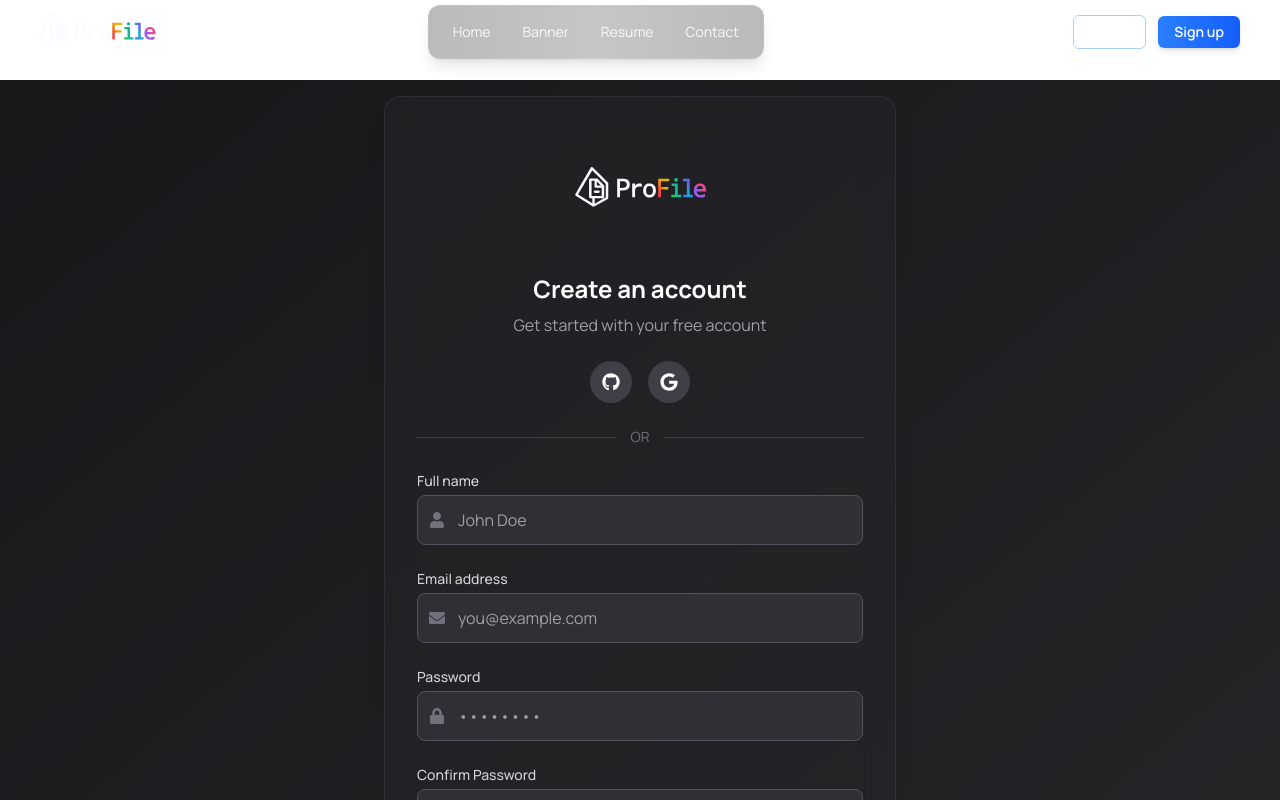
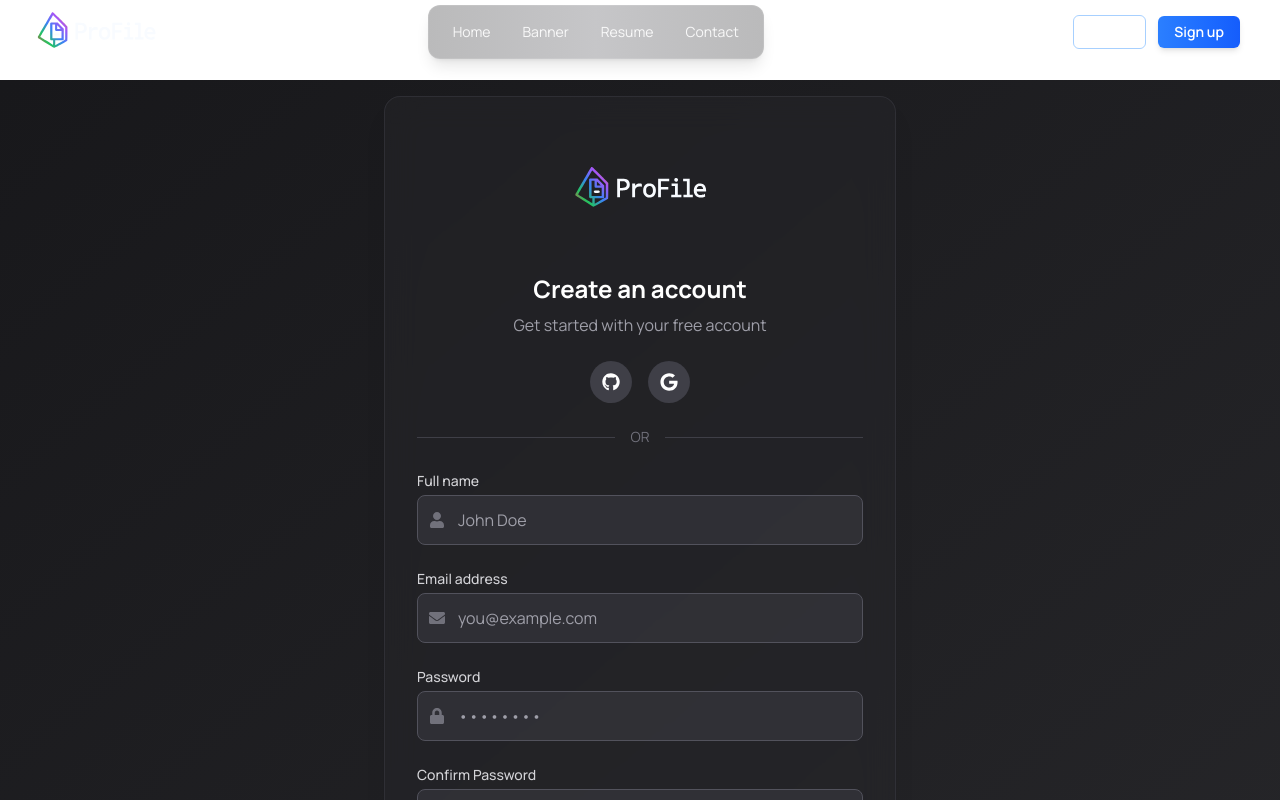
Before and after one commit to efpatti/ProFile, a Next.js app: page /auth/sign-up in a window 1280 px wide. Shown: the top 800 px of the page. Built offline with nearby package versions, Linux system fonts and the light colour scheme; no server answers; the database is empty.

Commit message:
refactor(logo): use single gradient for triangle, all letters now white for improved clarity

```diff
--- a/src/components/LogoSVG.tsx
+++ b/src/components/LogoSVG.tsx
@@ -1,17 +1,18 @@
 const colors = [
- "#ef4444", // 0
- "#f97316", // 1
- "#eab308", // 2
- "#22c55e", // 3
- "#14b8a6", // 4
- "#10b981", // 5
- "#3b82f6", // 6
- "#06b6d4", // 7
- "#6366f1", // 8
- "#a855f7", // 9
- "#8b5cf6", // 10
- "#ec4899", // 11
+ "#ef4444", // 0 - vermelho
+ "#f97316", // 1 - laranja
+ "#eab308", // 2 - amarelo
+ "#22c55e", // 3 - verde
+ "#14b8a6", // 4 - ciano
+ "#10b981", // 5 - verde-água
+ "#3b82f6", // 6 - azul
+ "#06b6d4", // 7 - azul claro
+ "#6366f1", // 8 - roxo claro
+ "#a855f7", // 9 - roxo
+ "#8b5cf6", // 10 - roxo escuro
+ "#ec4899", // 11 - rosa
 ] as const;
+
 const LogoSVG = ({ className }: { className?: string }) => (
  <svg
   version="1.0"
@@ -23,32 +24,20 @@ const LogoSVG = ({ className }: { className?: string }) => (
   className={className}
  >
   <defs>
-   <linearGradient id="letterFGradient" x1="0%" y1="0%" x2="100%" y2="100%">
-    <stop offset="20%" stopColor={colors[0]} /> {/* Vermelho */}
-    <stop offset="40%" stopColor={colors[1]} /> {/* Laranja */}
-    <stop offset="60%" stopColor={colors[2]} /> {/* Amarelo */}
-   </linearGradient>
-   <linearGradient id="letterIGradient" x1="0%" y1="0%" x2="100%" y2="100%">
-    <stop offset="20%" stopColor={colors[3]} /> {/* Verde */}
-    <stop offset="40%" stopColor={colors[4]} /> {/* Ciano */}
-    <stop offset="60%" stopColor={colors[5]} /> {/* Verde-água */}
-   </linearGradient>
-   <linearGradient id="letterLGradient" x1="0%" y1="0%" x2="100%" y2="100%">
-    <stop offset="20%" stopColor={colors[6]} /> {/* Azul */}
-    <stop offset="40%" stopColor={colors[7]} /> {/* Azul claro */}
-    <stop offset="60%" stopColor={colors[8]} /> {/* Roxo claro */}
-   </linearGradient>
-   <linearGradient id="letterEGradient" x1="0%" y1="0%" x2="100%" y2="100%">
-    <stop offset="20%" stopColor={colors[9]} /> {/* Roxo */}
-    <stop offset="40%" stopColor={colors[10]} /> {/* Roxo escuro */}
-    <stop offset="60%" stopColor={colors[11]} /> {/* Rosa */}
+   {/* Gradiente para o triângulo com 5 cores */}
+   <linearGradient id="triangleGradient" x1="0%" y1="0%" x2="100%" y2="100%">
+    <stop offset="0%" stopColor={colors[0]} /> {/* Vermelho */}
+    <stop offset="25%" stopColor={colors[3]} /> {/* Verde */}
+    <stop offset="50%" stopColor={colors[6]} /> {/* Azul */}
+    <stop offset="75%" stopColor={colors[9]} /> {/* Roxo */}
+    <stop offset="100%" stopColor={colors[2]} /> {/* Amarelo */}
    </linearGradient>
   </defs>
   <g
    transform="translate(0.000000,1024.000000) scale(0.100000,-0.100000)"
    stroke="none"
   >
-   {/* Primeira parte do logo - mantendo branco */}
+   {/* Triângulo com gradiente de 5 cores */}
    <path
     d="M2012 6523 c-21 -8 -59 -71 -399 -653 -182 -311 -391 -668 -465 -795
 -74 -126 -142 -244 -152 -262 -21 -41 -20 -86 2 -111 15 -18 193 -131 975
@@ -63,7 +52,7 @@ const LogoSVG = ({ className }: { className?: string }) => (
 -437 0 -432z m-719 432 c0 -268 -23 -245 251 -245 l207 0 -1 -265 -2 -265
 -322 0 -323 0 0 490 0 490 95 0 95 0 0 -205z m409 -101 c2 -2 -55 -4 -127 -4
 l-132 0 0 134 0 134 128 -130 c70 -71 129 -131 131 -134z"
-    fill="#f8fbff"
+    fill="url(#triangleGradient)"
    />
    <path
     d="M2185 4995 c-14 -13 -25 -36 -25 -50 0 -14 11 -37 25 -50 23 -24 28
@@ -72,11 +61,11 @@ l-132 0 0 134 0 134 128 -130 c70 -71 129 -131 131 -134z"
     fill="#f8fbff"
    />
 
-   {/* Bolinha do i */}
+   {/* Bolinha do i - agora branca */}
    <path
     d="M7368 5804 c-15 -8 -35 -28 -43 -44 -44 -84 13 -170 113 -170 34 0
 49 6 79 34 31 28 38 41 38 74 0 22 -6 51 -14 64 -28 53 -114 74 -173 42z"
-    fill="url(#letterIGradient)"
+    fill="#f8fbff"
    />
 
    {/* Letra P */}
@@ -88,18 +77,18 @@ l-117 0 0 210 0 210 143 0 c116 0 149 -4 182 -19z"
     fill="#f8fbff"
    />
 
-   {/* Letra F - com gradiente aplicado */}
+   {/* Letra F - agora branca */}
    <path
     d="M6280 5185 l0 -595 90 0 90 0 0 250 0 250 235 0 235 0 0 80 0 80
 -235 0 -235 0 0 180 0 180 265 0 265 0 0 85 0 85 -355 0 -355 0 0 -595z"
-    fill="url(#letterFGradient)"
+    fill="#f8fbff"
    />
 
-   {/* Letra l */}
+   {/* Letra l - agora branca */}
    <path
     d="M7880 5700 l0 -80 120 0 120 0 0 -435 0 -435 -110 0 -110 0 0 -80 0
 -80 300 0 300 0 0 80 0 80 -100 0 -100 0 0 515 0 515 -210 0 -210 0 0 -80z"
-    fill="url(#letterLGradient)"
+    fill="#f8fbff"
    />
 
    {/* Letra r */}
@@ -121,7 +110,7 @@ l57 -7 0 89 c0 68 -4 92 -16 101 -18 15 -152 23 -204 11z"
     fill="#f8fbff"
    />
 
-   {/* Letra e */}
+   {/* Letra E - agora branca */}
    <path
     d="M8822 5459 c-116 -41 -207 -147 -242 -286 -47 -183 -5 -378 105 -488
 81 -81 176 -115 325 -115 100 0 141 8 228 42 l53 21 -7 86 c-4 47 -8 88 -10
@@ -130,15 +119,15 @@ l57 -7 0 89 c0 68 -4 92 -16 101 -18 15 -152 23 -204 11z"
 -155 169 -307 175 -79 3 -107 0 -159 -18z m238 -161 c35 -18 51 -35 73 -77 15
 -30 27 -66 27 -80 l0 -26 -202 3 c-200 2 -203 2 -200 23 11 68 68 146 122 168
 46 18 132 13 180 -11z"
-    fill="url(#letterEGradient)"
+    fill="#f8fbff"
    />
 
-   {/* Letra i */}
+   {/* Letra i - agora branca */}
    <path
     d="M7142 5389 l3 -82 108 2 107 2 0 -280 0 -281 -120 0 -120 0 0 -64 c0
 -35 -3 -71 -6 -80 -6 -14 27 -16 325 -16 l331 0 0 80 0 80 -115 0 -115 0 0
 360 0 360 -200 0 -201 0 3 -81z"
-    fill="url(#letterIGradient)"
+    fill="#f8fbff"
    />
   </g>
  </svg>
```
